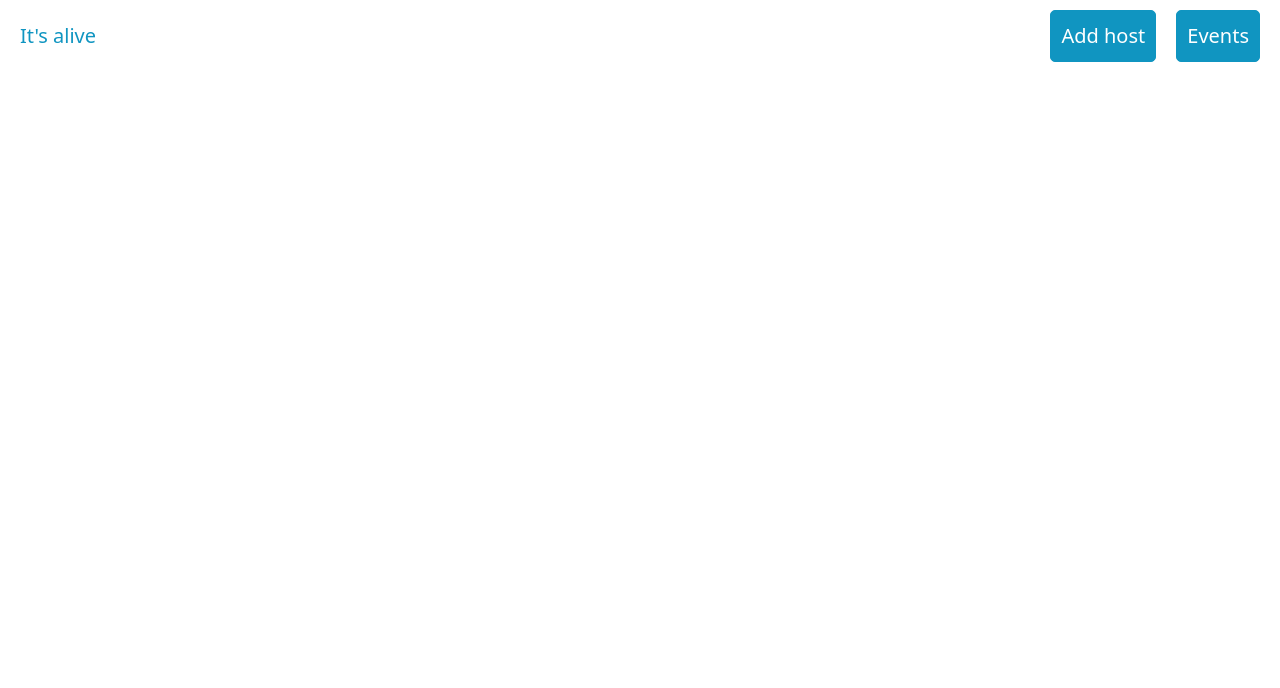
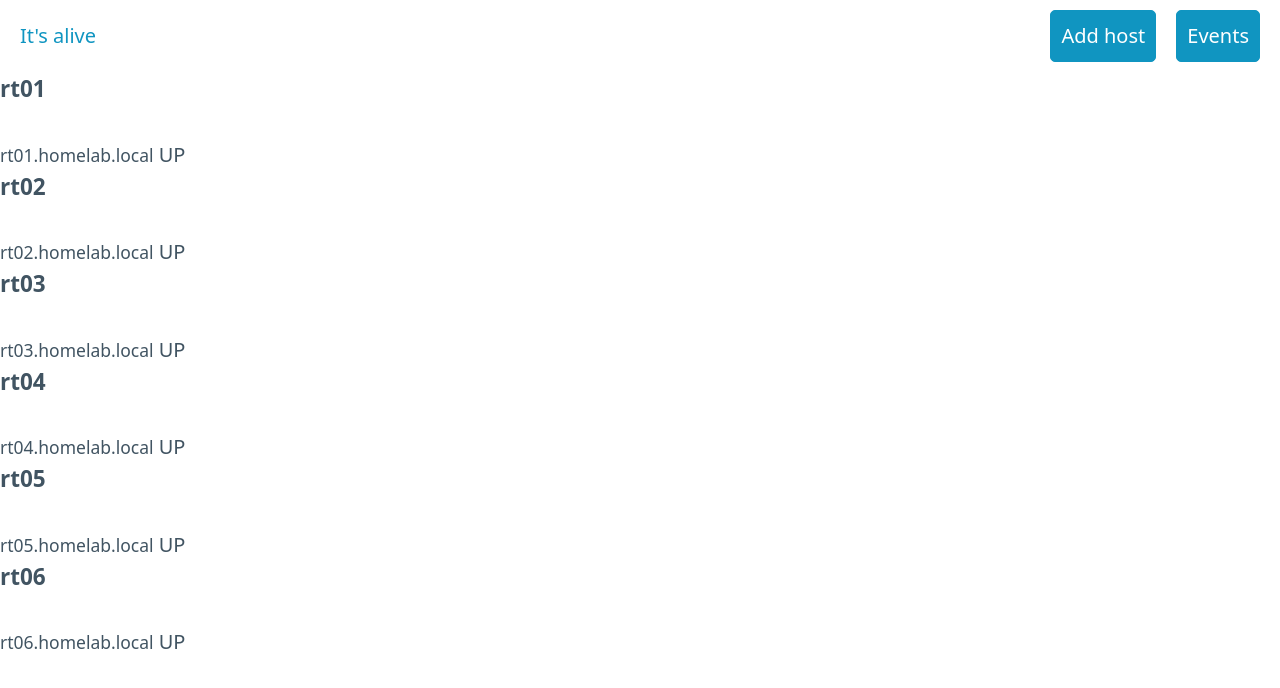
Before and after one commit to ertfm/itsalive, a Flask app: page / in a window 1280 px wide. Shown: the top 688 px of the page. Run offline with Flask 3, Linux system fonts and the light colour scheme.

Commit message:
add example host boxes

```diff
--- a/app/templates/index.html
+++ b/app/templates/index.html
@@ -17,5 +17,58 @@
                 <li><a href="#events" id="open-events-btn" role="button">Events</a></li>
             </ul>
         </nav>
+
+        <div id="dashboard">
+
+            <div id="rt01" class="box">
+                <h5>rt01</h5>
+                <small>rt01.homelab.local</small>
+                <span class="status">
+                    UP
+                </span>
+            </div> <!--box-->
+
+            <div id="rt02" class="box">
+                <h5>rt02</h5>
+                <small>rt02.homelab.local</small>
+                <span class="status">
+                    UP
+                </span>
+            </div> <!--box-->
+
+            <div id="rt03" class="box">
+                <h5>rt03</h5>
+                <small>rt03.homelab.local</small>
+                <span class="status">
+                    UP
+                </span>
+            </div> <!--box-->
+
+            <div id="rt04" class="box">
+                <h5>rt04</h5>
+                <small>rt04.homelab.local</small>
+                <span class="status">
+                    UP
+                </span>
+            </div> <!--box-->
+
+            <div id="rt05" class="box">
+                <h5>rt05</h5>
+                <small>rt05.homelab.local</small>
+                <span class="status">
+                    UP
+                </span>
+            </div> <!--box-->
+
+            <div id="rt06" class="box">
+                <h5>rt06</h5>
+                <small>rt06.homelab.local</small>
+                <span class="status">
+                    UP
+                </span>
+            </div> <!--box-->
+
+        </div><!--dashboard-->
+
     </body>
 </html>
```
